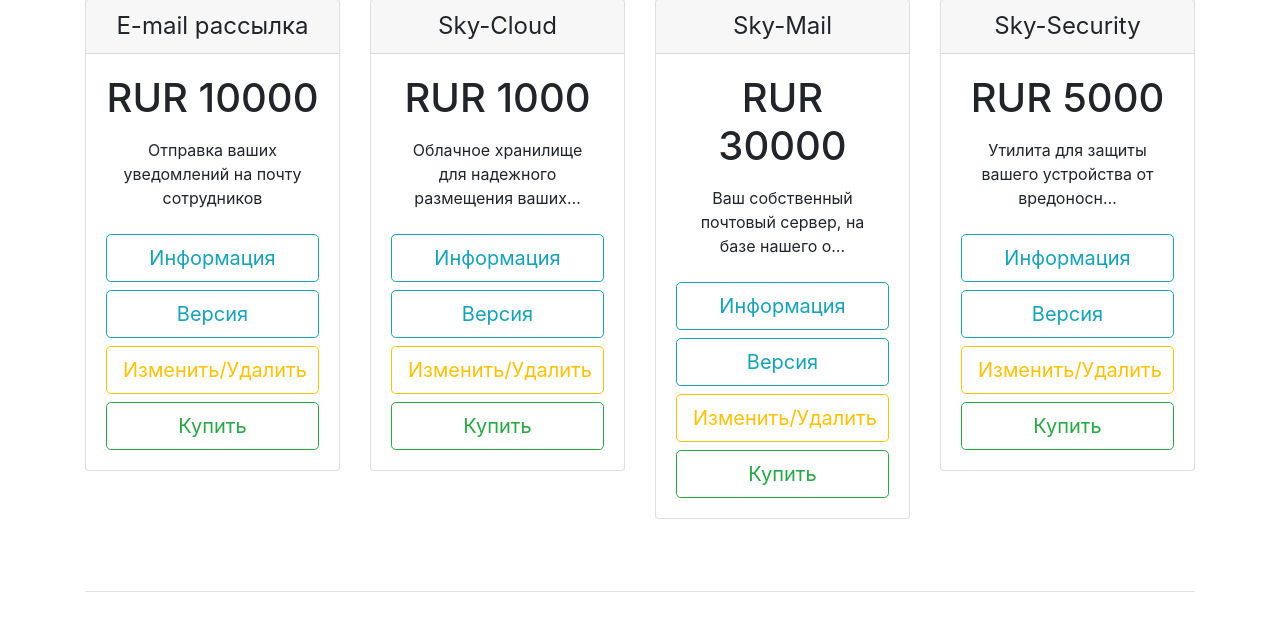
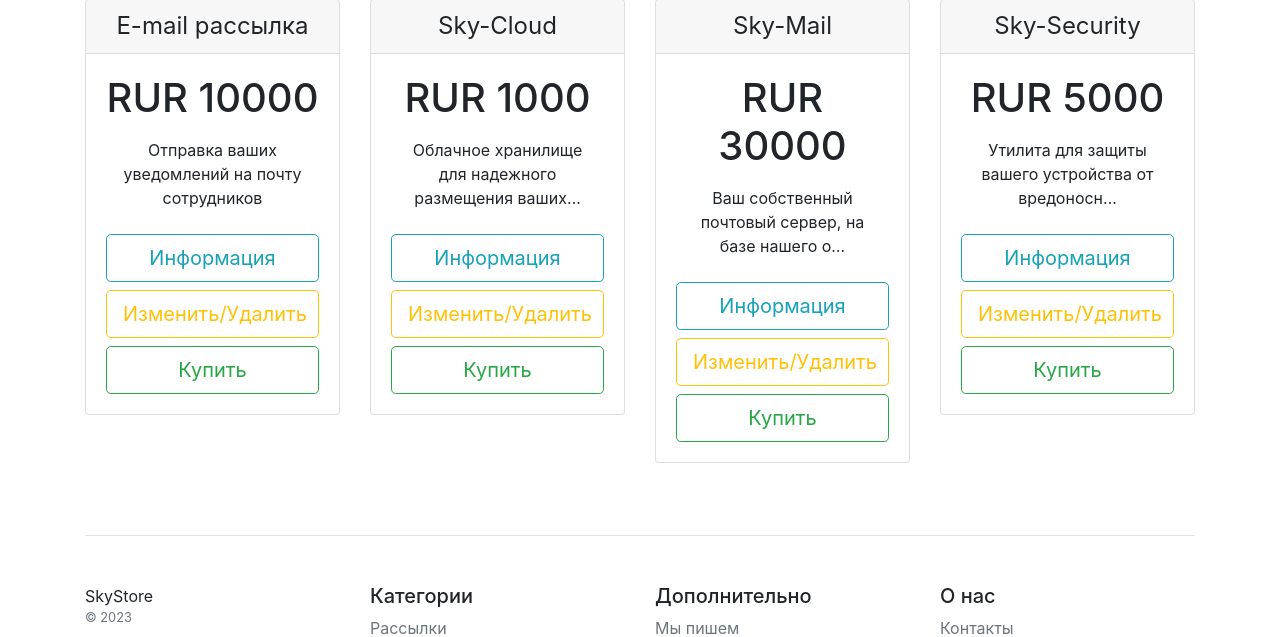
Before and after one commit to DSulzhits/06_2, a Django app: page / in a window 1280 px wide. Shown: the part 285-922 px from the top of the page. Run offline with Django 4.2, Linux system fonts and the light colour scheme; some libraries are stand-ins or nearby versions.

Commit message:
Удалена кнопка

```diff
--- a/catalog/templates/catalog/includes/inc_product_form.html
+++ b/catalog/templates/catalog/includes/inc_product_form.html
@@ -10,8 +10,6 @@
             </ul>
             <a class="btn btn-lg btn-block btn-outline-info"
                href="{% url 'catalog:product_detail' object.pk %}">Информация</a>
-            <a class="btn btn-lg btn-block btn-outline-info"
-               href="{% url 'catalog:product_version' object.pk %}">Версия</a>
             <a class="btn btn-lg btn-block btn-outline-warning"
                href="{% url 'catalog:product_update' object.pk %}">Изменить/Удалить</a>
             <button type="button" class="btn btn-lg btn-block btn-outline-success">Купить</button>
```
